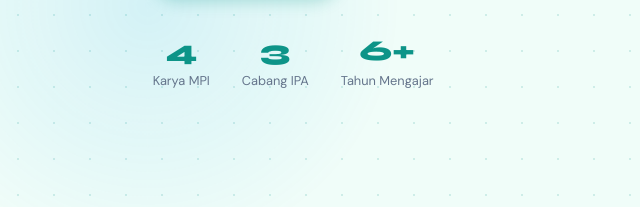
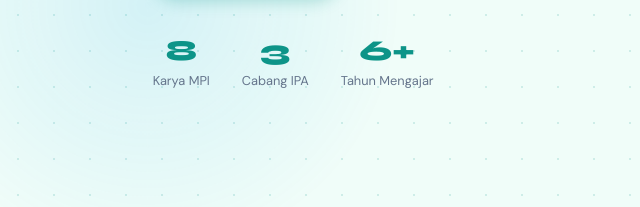
Before and after one commit to bayusetiadji60-bot/bayupage, a plain HTML site: page index.html in a window 1280 px wide. Shown: the part 579-786 px from the top of the page, 0-640 px from the left. Drawn offline with Linux system fonts and the light colour scheme.

Commit message:
index.html

```diff
--- a/index.html
+++ b/index.html
@@ -210,7 +210,7 @@
           </div>
           <!-- ✏️ UBAH: statistik -->
           <div class="hero-stats">
-            <div class="stat-item"><div class="stat-num">4</div><div class="stat-label">Karya MPI</div></div>
+            <div class="stat-item"><div class="stat-num">8</div><div class="stat-label">Karya MPI</div></div>
             <div class="stat-item"><div class="stat-num">3</div><div class="stat-label">Cabang IPA</div></div>
             <div class="stat-item"><div class="stat-num">6+</div><div class="stat-label">Tahun Mengajar</div></div>
           </div>
```
